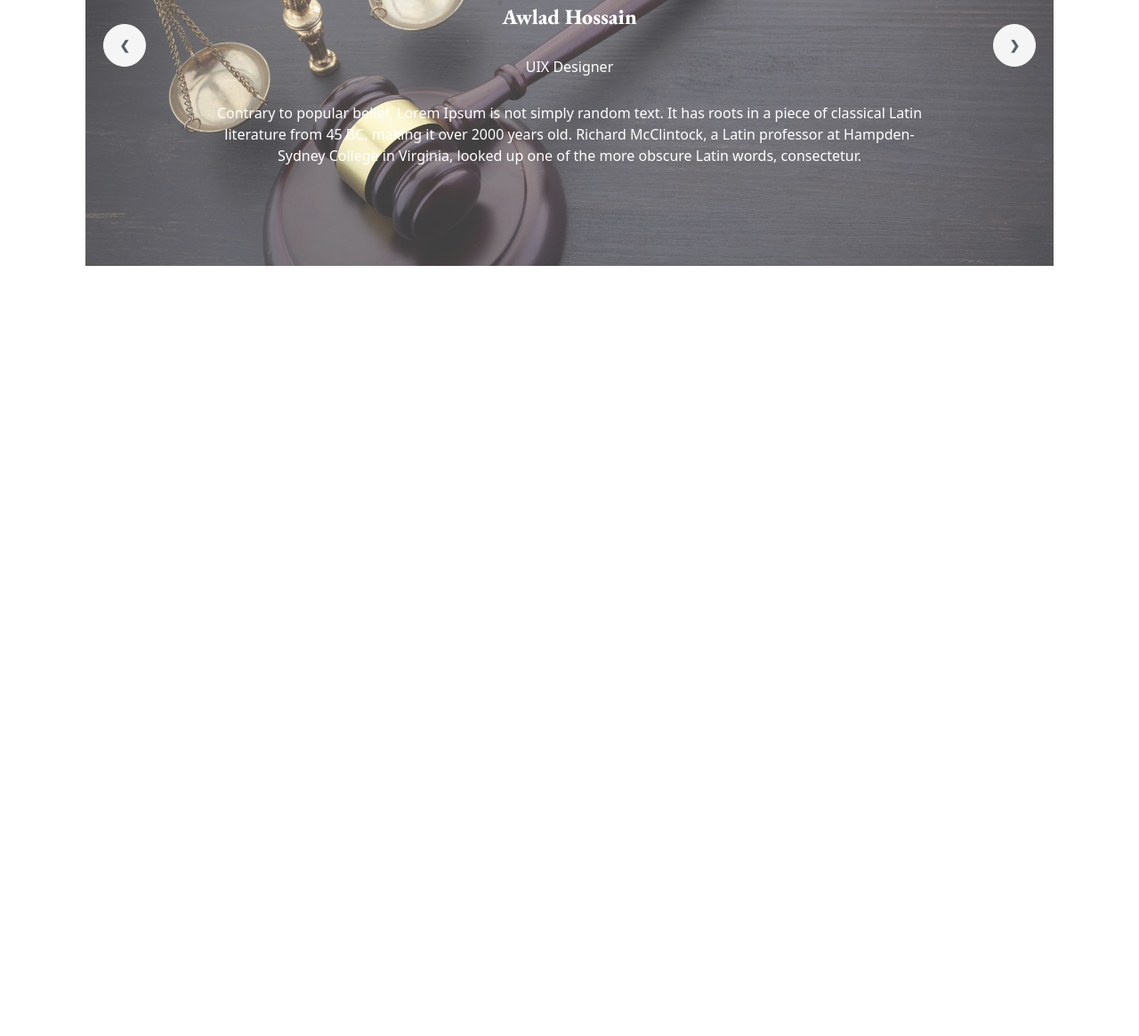
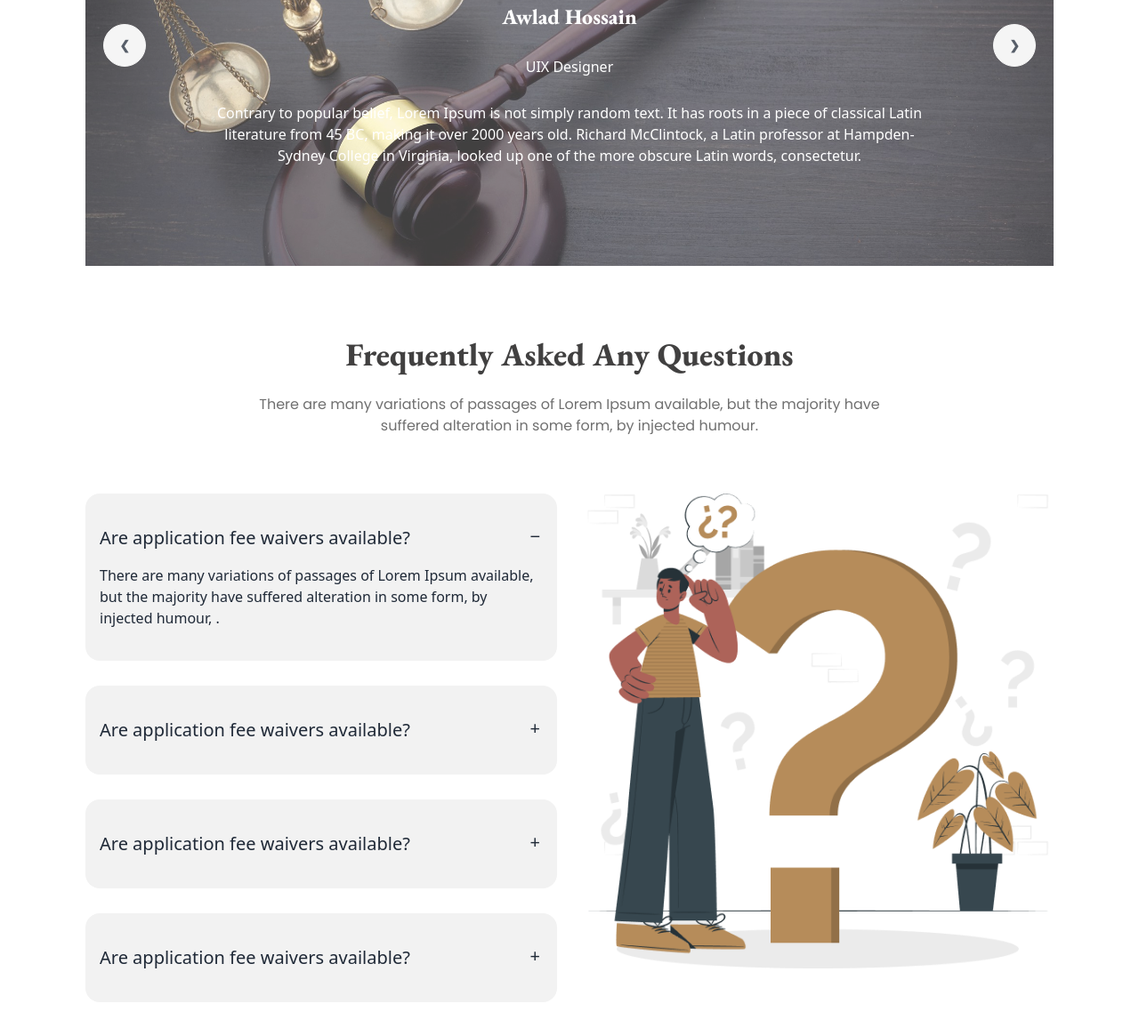
Before and after one commit to zahurul-islam803/legal-solution, a plain HTML site: page index.html in a window 1280 px wide. Shown: the part 2344-3509 px from the top of the page at 89% size. Before the commit the page ends 2703 px from the top, so only its background shows below. Drawn offline with nearby package versions, Linux system fonts and the light colour scheme.

Commit message:
finished FAQ section

```diff
--- a/index.html
+++ b/index.html
@@ -402,6 +402,65 @@
         </div>
       </section>
       <!-- Client section ends here -->
+      <!-- FAQ section starts here -->
+      <section
+        class="max-w-screen-xl mx-auto px-8 md:px-12 lg:px-24 py-5 my-10"
+      >
+        <div class="text-center">
+          <h1 class="font-garamond text-4xl text-title font-extrabold">
+            Frequently Asked Any Questions
+          </h1>
+          <p class="pt-6 pb-16 font-poppins text-desc">
+            There are many variations of passages of Lorem Ipsum available, but
+            the majority have <br />
+            suffered alteration in some form, by injected humour.
+          </p>
+        </div>
+        <div class="flex flex-col md:flex-col lg:flex-row gap-7">
+        <div class="space-y-7 flex-1">
+          <div class="collapse collapse-plus py-5 bg-base-200">
+          <input type="radio" name="my-accordion-3" checked="checked" />
+          <div class="collapse-title text-xl font-medium">
+            Are application fee waivers available?
+          </div>
+          <div class="collapse-content">
+            <p>There are many variations of passages of Lorem Ipsum available, but the majority have suffered alteration in some form, by injected humour, . </p>
+          </div>
+        </div>
+        <div class="collapse collapse-plus py-5 bg-base-200">
+          <input type="radio" name="my-accordion-3" />
+          <div class="collapse-title text-xl font-medium">
+            Are application fee waivers available?
+          </div>
+          <div class="collapse-content">
+            <p>There are many variations of passages of Lorem Ipsum available, but the majority have suffered alteration in some form, by injected humour, . </p>
+          </div>
+        </div>
+        <div class="collapse collapse-plus py-5 bg-base-200">
+          <input type="radio" name="my-accordion-3" />
+          <div class="collapse-title text-xl font-medium">
+            Are application fee waivers available?
+          </div>
+          <div class="collapse-content">
+            <p>There are many variations of passages of Lorem Ipsum available, but the majority have suffered alteration in some form, by injected humour, . </p>
+          </div>
+        </div>
+        <div class="collapse collapse-plus py-5 bg-base-200">
+          <input type="radio" name="my-accordion-3" />
+          <div class="collapse-title text-xl font-medium">
+            Are application fee waivers available?
+          </div>
+          <div class="collapse-content">
+            <p>There are many variations of passages of Lorem Ipsum available, but the majority have suffered alteration in some form, by injected humour, . </p>
+          </div>
+        </div>
+        </div>
+        <div class="flex-1">
+          <img src="./images/faq.png" alt="">
+        </div>
+        </div>
+         <section>
+      <!-- FAQ section ends here -->
     </main>
   </body>
 </html>
```
